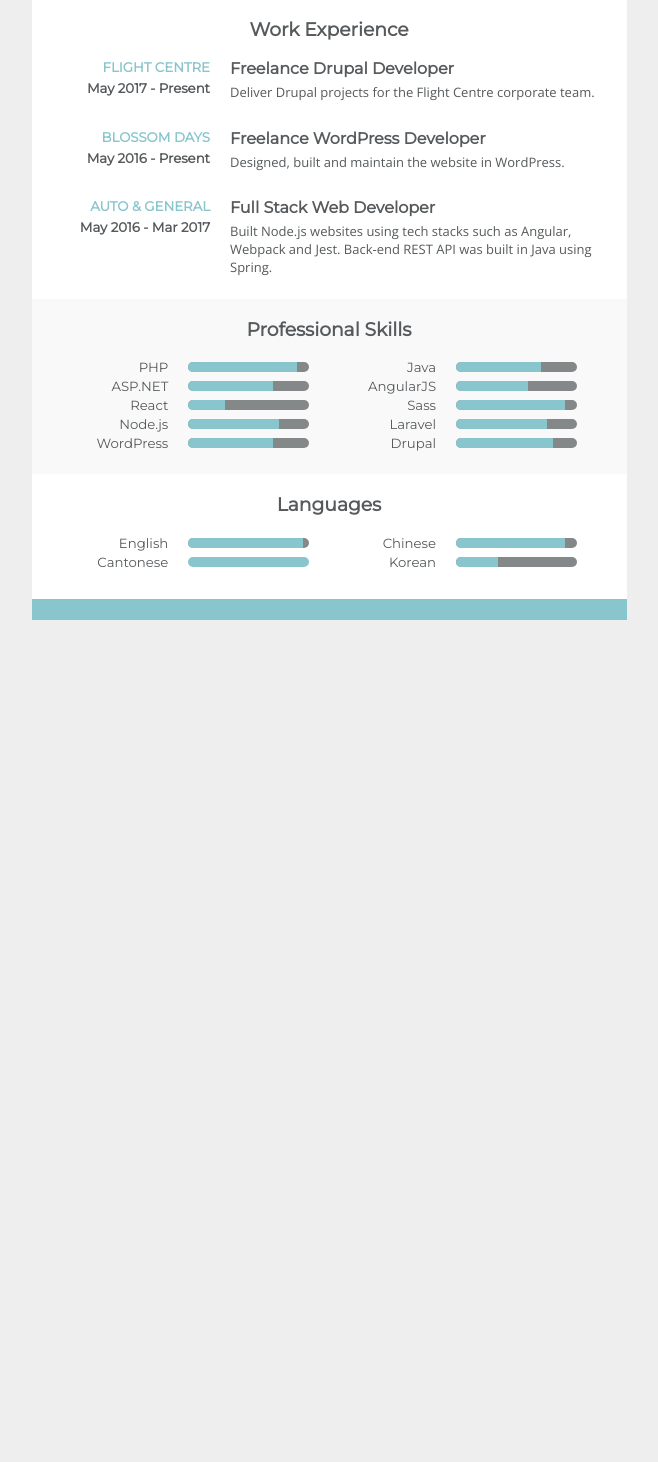
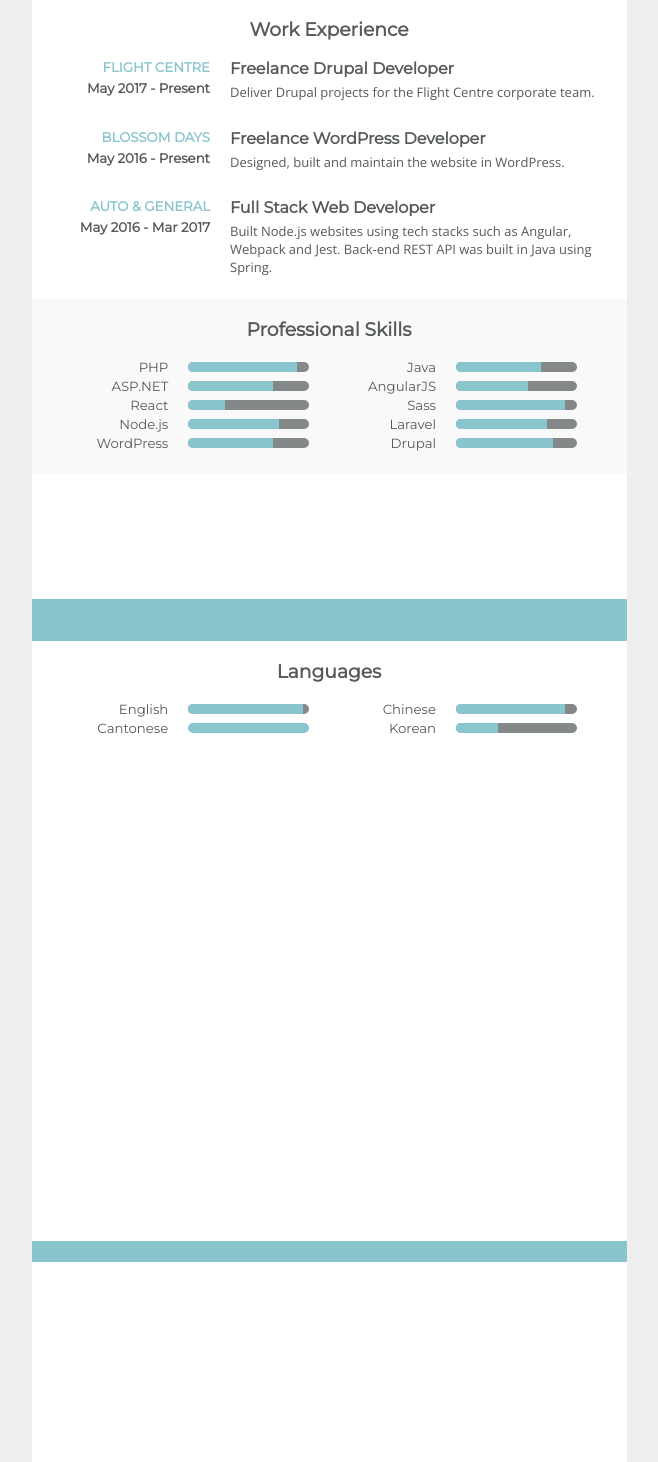
Before and after one commit to peterwcm/peterwong, a PHP site: page /resume.php in a window 1280 px wide. Shown: the part 222-1684 px from the top of the page, without its empty margins (311-969 px from the left). Before the commit the page ends 842 px from the top, so only its background shows below. Run offline with PHP 8.4, Linux system fonts and the light colour scheme; style sheets or scripts are compiled from the project's sources; some libraries are stand-ins or nearby versions; some web fonts are replaced.

Commit message:
created second page

```diff
--- a/resume.php
+++ b/resume.php
@@ -158,6 +158,14 @@
                     </section>
                 <?php endforeach; ?>
             </section>
+        </section>
+
+        <div class="bottom-bar"></div>
+    </div>
+    <div class="page">
+        <div class="top-bar"></div>
+
+        <section class="main">
         <section class="languages">
             <h3 class="languages__title">Languages</h3>
             <?php foreach($languages as $key => $language): ?>
```
Lines whose indentation alone changed are shown as unchanged.
